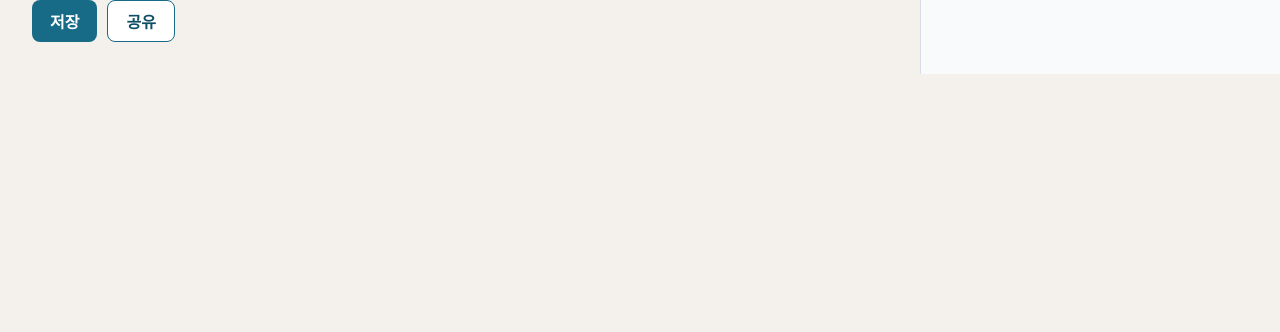
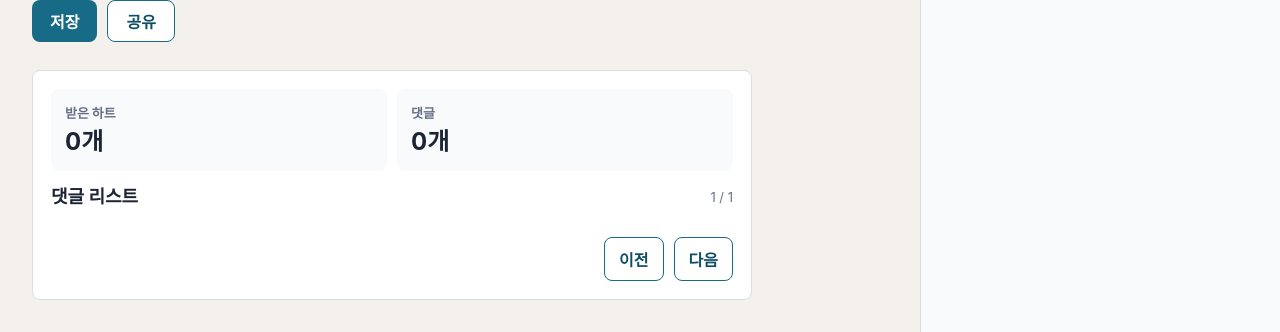
Before and after one commit to richdora/nabime, a Next.js app: page / in a window 1280 px wide. Shown: the part 824-1156 px from the top of the page. Before the commit the page ends 898 px from the top, so only its background shows below. Built offline with nearby package versions, Linux system fonts and the light colour scheme; no server answers.

Commit message:
Show owner reaction panel

```diff
--- a/app/globals.css
+++ b/app/globals.css
@@ -540,6 +540,107 @@ h1 {
   gap: 10px;
 }
 
+.owner-reaction-panel {
+  display: flex;
+  flex-direction: column;
+  gap: 14px;
+  max-width: 720px;
+  margin-top: 10px;
+  padding: 18px;
+  border: 1px solid var(--line);
+  border-radius: 8px;
+  background: #ffffff;
+}
+
+.owner-reaction-summary {
+  display: grid;
+  grid-template-columns: repeat(2, minmax(0, 1fr));
+  gap: 10px;
+}
+
+.owner-reaction-summary div {
+  padding: 14px;
+  border-radius: 8px;
+  background: #f8fafc;
+}
+
+.owner-reaction-summary span {
+  display: block;
+  margin-bottom: 6px;
+  color: var(--muted);
+  font-size: 13px;
+  font-weight: 800;
+}
+
+.owner-reaction-summary strong {
+  display: block;
+  color: var(--ink);
+  font-size: 24px;
+  line-height: 1.2;
+}
+
+.owner-comments-header,
+.owner-comment-meta,
+.owner-comment-nav {
+  display: flex;
+  align-items: center;
+  justify-content: space-between;
+  gap: 10px;
+}
+
+.owner-comments-header h2 {
+  margin: 0;
+  font-size: 18px;
+  line-height: 1.3;
+}
+
+.owner-comments-header span,
+.owner-comment-meta span {
+  color: var(--muted);
+  font-size: 13px;
+}
+
+.owner-comment-list {
+  display: grid;
+  gap: 8px;
+}
+
+.owner-comment-item {
+  padding: 12px;
+  border: 1px solid var(--line);
+  border-radius: 8px;
+  background: #ffffff;
+}
+
+.owner-comment-meta strong {
+  color: var(--accent-dark);
+  font-size: 14px;
+}
+
+.owner-comment-item p,
+.owner-empty-comments {
+  margin: 6px 0 0;
+  color: var(--muted);
+  line-height: 1.5;
+}
+
+.owner-empty-comments {
+  margin: 0;
+  padding: 14px;
+  border: 1px dashed var(--line);
+  border-radius: 8px;
+  text-align: center;
+}
+
+.owner-comment-nav {
+  justify-content: flex-end;
+}
+
+.owner-comment-nav button:disabled {
+  cursor: not-allowed;
+  opacity: 0.45;
+}
+
 .list-panel {
   min-width: 0;
   padding: 24px;
--- a/app/page.js
+++ b/app/page.js
@@ -76,6 +76,35 @@ export default function Home() {
                 삭제
               </button>
             </div>
+
+            <section id="ownerReactionPanel" className="owner-reaction-panel" hidden>
+              <div className="owner-reaction-summary">
+                <div>
+                  <span>받은 하트</span>
+                  <strong id="ownerLikeCount">0개</strong>
+                </div>
+                <div>
+                  <span>댓글</span>
+                  <strong id="ownerCommentCount">0개</strong>
+                </div>
+              </div>
+
+              <div className="owner-comments-header">
+                <h2>댓글 리스트</h2>
+                <span id="ownerCommentPage">1 / 1</span>
+              </div>
+
+              <div id="ownerCommentList" className="owner-comment-list" />
+
+              <div className="owner-comment-nav">
+                <button id="ownerCommentPrev" className="comment-button" type="button">
+                  이전
+                </button>
+                <button id="ownerCommentNext" className="comment-button" type="button">
+                  다음
+                </button>
+              </div>
+            </section>
           </form>
         </section>
 
```
